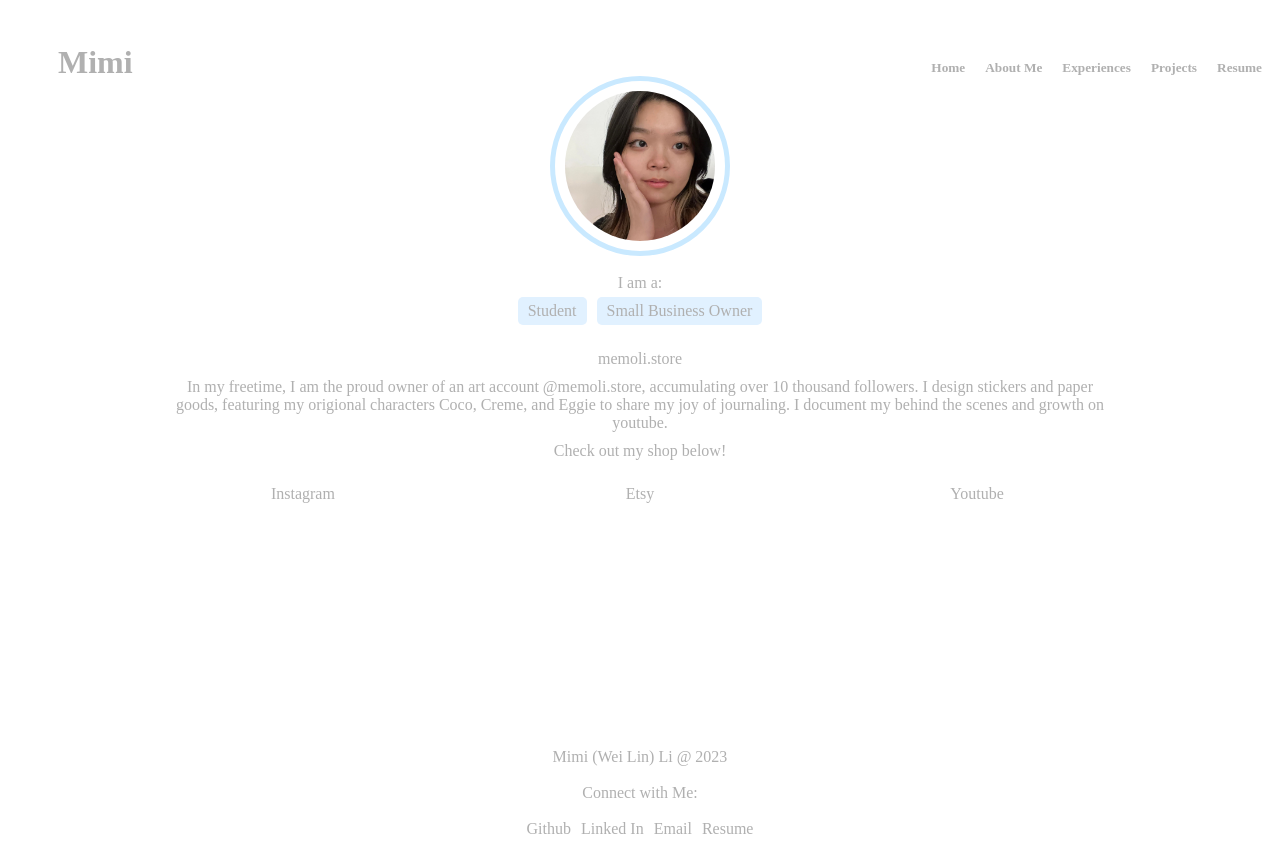
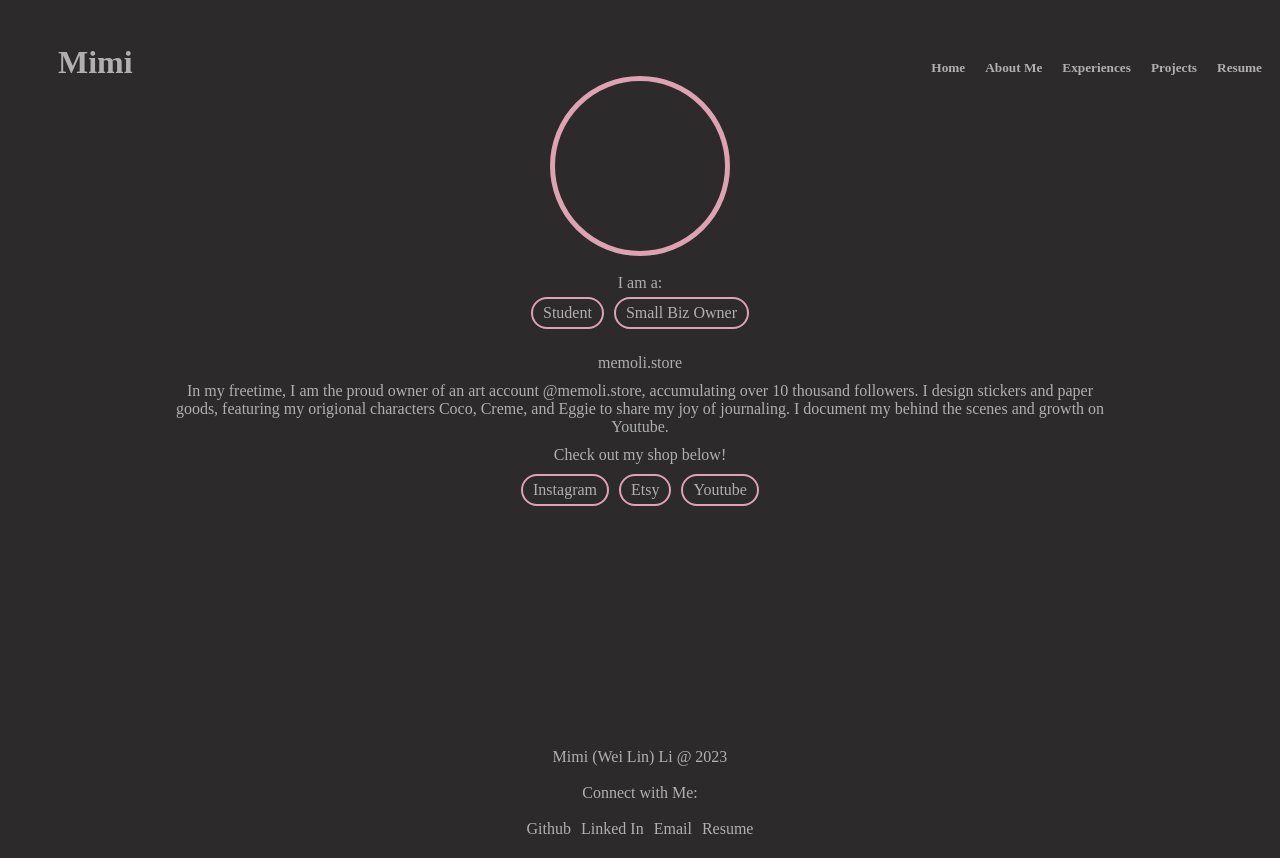
Before and after one commit to wei892/portfolio, a React (Vite) app: page /aboutMe/business in a window 1280 px wide. Built offline with nearby package versions, Linux system fonts and the light colour scheme.

Commit message:
edited site styling

```diff
--- a/src/App.jsx
+++ b/src/App.jsx
@@ -24,7 +24,7 @@ function App() {
   ])
 
   return (
-    <div>
+    <div className='pageCont'>
       <div className='pageBody'>
       <header>
         <div className='navBar navigation'>
--- a/src/compnents/bizDisplay.jsx
+++ b/src/compnents/bizDisplay.jsx
@@ -10,17 +10,15 @@ const BusinessDisplaay = () => {
                 </div>
 
                 <div className='descCont'>
-                    In my freetime, I am the proud owner of an art account @<a href="">memoli.store</a>, accumulating over 10 thousand followers. I design stickers and paper goods, featuring my origional characters Coco, Creme, and Eggie to share my joy of journaling. I document my behind the scenes and growth on youtube.
+                    In my freetime, I am the proud owner of an art account @<a href="">memoli.store</a>, accumulating over 10 thousand followers. I design stickers and paper goods, featuring my origional characters Coco, Creme, and Eggie to share my joy of journaling. I document my behind the scenes and growth on Youtube.
                 </div>
 
-                <div>
                     Check out my shop below!
-                    <div className='buttonCont'>
-                        <div className='displayCont'> Instagram </div>
-                        <div className='displayCont'> Etsy </div>
-                        <div className='displayCont'> Youtube </div>
+                    <div className='buttonContainer'>
+                        <div className='button'> Instagram </div>
+                        <div className='button'> Etsy </div>
+                        <div className='button'> Youtube </div>
                     </div>
-                </div>
             </div>
 
         </>
--- a/src/compnents/studentDisplay.css
+++ b/src/compnents/studentDisplay.css
@@ -22,8 +22,8 @@
 }
 
 .button{
-    background-color: rgb(225, 241, 255);
-    padding: 10px;
+    border: solid rgb(222, 162, 179) 2px;
+    padding: 5px 10px;
     width: fit-content;
     border-radius: 20px;
 }
--- a/src/cssFiles/aboutme.css
+++ b/src/cssFiles/aboutme.css
@@ -6,11 +6,11 @@
     width: 150px;
     height: 150px;
     border-radius: 200px;
-    background-color: rgb(255, 255, 255);
+    /* background-color: rgb(255, 255, 255); */
     margin: auto;
     justify-content: center;
     align-self: center;
-    border: solid 5px rgb(201, 233, 255);
+    border: solid 5px rgb(222, 162, 179);
     padding: 10px;
 }
 
@@ -37,8 +37,10 @@
 }
 
 .buttons{
-    background-color: rgb(225, 241, 255);
+    /* background-color: rgb(225, 241, 255);
+     */
+    border: solid 2px rgb(222, 162, 179);
+    width: fit-content;
+    border-radius: 20px;
     padding: 5px 10px;
-    width: fit-content;
-    border-radius: 5px;
 }
--- a/src/cssFiles/app.css
+++ b/src/cssFiles/app.css
@@ -1,3 +1,6 @@
+*{
+    background-color: rgb(44, 42, 42);
+}
 .pageBody{
     position: relative;
     min-height: calc(100vh - 80px);
--- a/src/pages/AboutMe.jsx
+++ b/src/pages/AboutMe.jsx
@@ -20,7 +20,7 @@ const AboutMe = () => {
         <div className='aboutMeBanner'>
             <br/>
             <div className='imageCont'>
-                <img className='aboutMeImage' src={portrait} alt='An image of me'></img>
+                {/* <img className='aboutMeImage' src={portrait} alt='An image of me'></img> */}
             </div>
 
             <br></br>
@@ -28,17 +28,18 @@ const AboutMe = () => {
             <div className='details'>
                 I am a:
                 <div className='buttonCont'>
-                    <div className='buttons'>
-                        <Link to='/aboutMe'>
+
+                    <Link to="/aboutMe">
+                        <div className='buttons'>
                             Student
-                        </Link>
-                    </div>
+                        </div>
+                    </Link>
 
-                    <div className='buttons'>
-                        <Link to='business'>
-                            Small Business Owner
-                        </Link>
-                    </div>
+                    <Link to="business">
+                        <div className='buttons'>
+                            Small Biz Owner
+                        </div>
+                    </Link>
                 </div>
             </div>
 
```
